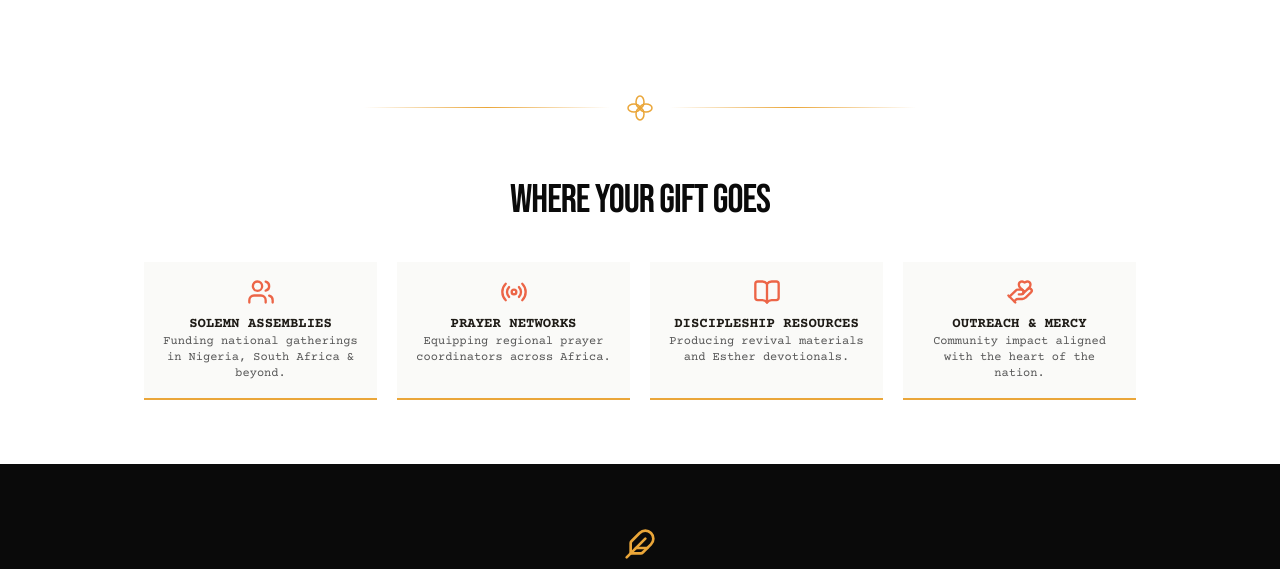
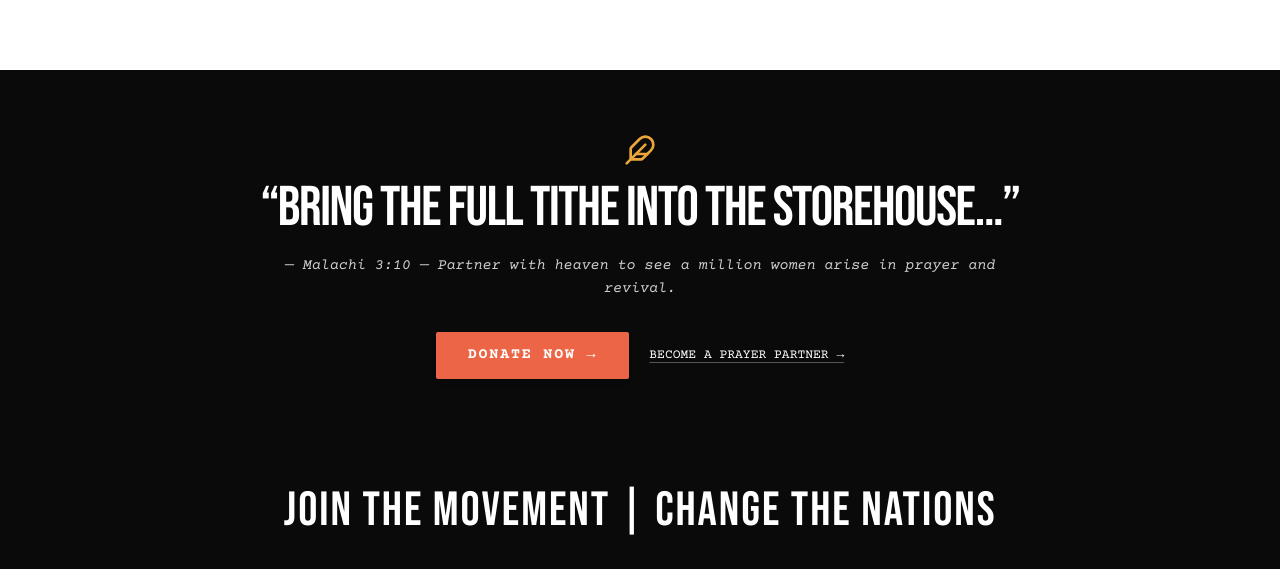
Before and after one commit to OB1VISUALS/AMW-Africa, a website: page donate.html in a window 1280 px wide. Shown: the part 953-1522 px from the top of the page. Drawn offline with nearby package versions, Linux system fonts and the light colour scheme.

Commit message:
Add files via upload

```diff
--- a/donate.html
+++ b/donate.html
@@ -530,101 +530,6 @@
         </div>
       </section>
 
-      <!-- ADINKRA DIVIDER -->
-      <div class="adinkra-divider px-6 fade-up">
-        <span class="adinkra-line"></span
-        ><svg width="28" height="28" viewBox="0 0 28 28" fill="none">
-          <ellipse
-            cx="14"
-            cy="8"
-            rx="4"
-            ry="6"
-            stroke="#EAA639"
-            stroke-width="1.5"
-            fill="none"
-          ></ellipse>
-          <ellipse
-            cx="14"
-            cy="20"
-            rx="4"
-            ry="6"
-            stroke="#EAA639"
-            stroke-width="1.5"
-            fill="none"
-          ></ellipse>
-          <ellipse
-            cx="8"
-            cy="14"
-            rx="6"
-            ry="4"
-            stroke="#EAA639"
-            stroke-width="1.5"
-            fill="none"
-          ></ellipse>
-          <ellipse
-            cx="20"
-            cy="14"
-            rx="6"
-            ry="4"
-            stroke="#EAA639"
-            stroke-width="1.5"
-            fill="none"
-          ></ellipse>
-          <circle cx="14" cy="14" r="2" fill="#EAA639"></circle></svg
-        ><span class="adinkra-line"></span>
-      </div>
-
-      <!-- IMPACT & STEWARDSHIP -->
-      <section class="max-w-[65rem] mx-auto px-6 pb-10 text-center fade-up">
-        <h2
-          class="font-bebas text-[1.8rem] sm:text-[2.5rem] text-[#0a0a0a] tracking-tight mb-4"
-        >
-          WHERE YOUR GIFT GOES
-        </h2>
-        <div class="grid grid-cols-1 sm:grid-cols-2 lg:grid-cols-4 gap-5 mt-8">
-          <div class="p-4 bg-[#fafaf8] border-b-2 border-[#EAA639]">
-            <i
-              data-lucide="users"
-              class="w-7 h-7 text-[#EC6547] mx-auto mb-2"
-            ></i>
-            <h3 class="font-bold text-sm uppercase">Solemn Assemblies</h3>
-            <p class="text-xs text-[#555]">
-              Funding national gatherings in Nigeria, South Africa & beyond.
-            </p>
-          </div>
-          <div class="p-4 bg-[#fafaf8] border-b-2 border-[#EAA639]">
-            <i
-              data-lucide="radio"
-              class="w-7 h-7 text-[#EC6547] mx-auto mb-2"
-            ></i>
-            <h3 class="font-bold text-sm uppercase">Prayer Networks</h3>
-            <p class="text-xs text-[#555]">
-              Equipping regional prayer coordinators across Africa.
-            </p>
-          </div>
-          <div class="p-4 bg-[#fafaf8] border-b-2 border-[#EAA639]">
-            <i
-              data-lucide="book-open"
-              class="w-7 h-7 text-[#EC6547] mx-auto mb-2"
-            ></i>
-            <h3 class="font-bold text-sm uppercase">Discipleship Resources</h3>
-            <p class="text-xs text-[#555]">
-              Producing revival materials and Esther devotionals.
-            </p>
-          </div>
-          <div class="p-4 bg-[#fafaf8] border-b-2 border-[#EAA639]">
-            <i
-              data-lucide="hand-heart"
-              class="w-7 h-7 text-[#EC6547] mx-auto mb-2"
-            ></i>
-            <h3 class="font-bold text-sm uppercase">Outreach & Mercy</h3>
-            <p class="text-xs text-[#555]">
-              Community impact aligned with the heart of the nation.
-            </p>
-          </div>
-        </div>
-      </section>
-
       <!-- SCRIPTURE BANNER -->
       <section
         class="bg-[#0a0a0a] w-full py-[3.5rem] sm:py-[4rem] px-6 text-center fade-up mt-6"
```
